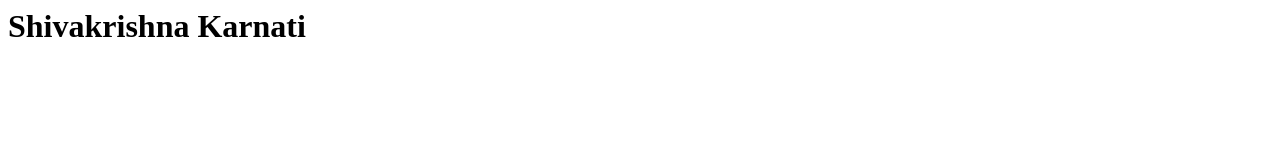
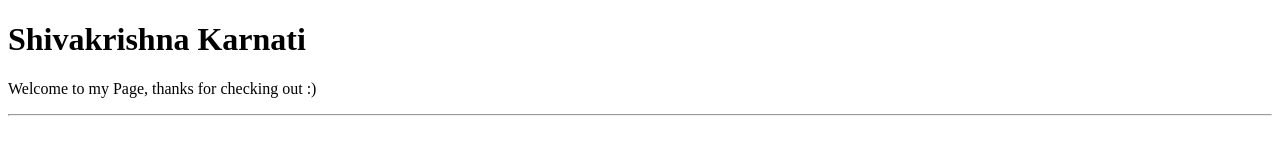
Before and after one commit to shivakarnati/shivakarnati.github.io, a plain HTML site: page index.html in a window 1280 px wide. Drawn offline with Linux system fonts and the light colour scheme.

Commit message:
Update index.html

```diff
--- a/index.html
+++ b/index.html
@@ -1 +1,23 @@
-<h1> <B> Shivakrishna Karnati </B></h1>
+<!DOCTYPE html>
+<html lang="en">
+
+<head>
+    <meta charset="UTF-8">
+    <meta http-equiv="X-UA-Compatible" content="IE=edge">
+    <meta name="viewport" content="width=device-width, initial-scale=1.0">
+    <title>Shivakrishna Karnati</title>
+</head>
+
+<body>
+
+    <!-- <a href="https://www.google.com">Click Me</a> -->
+
+    <header>
+
+                    <h1>Shivakrishna Karnati</h1>
+
+                    <p>Welcome to my Page, thanks for checking out :)</p>
+
+
+        <hr>
+    </header>
```
